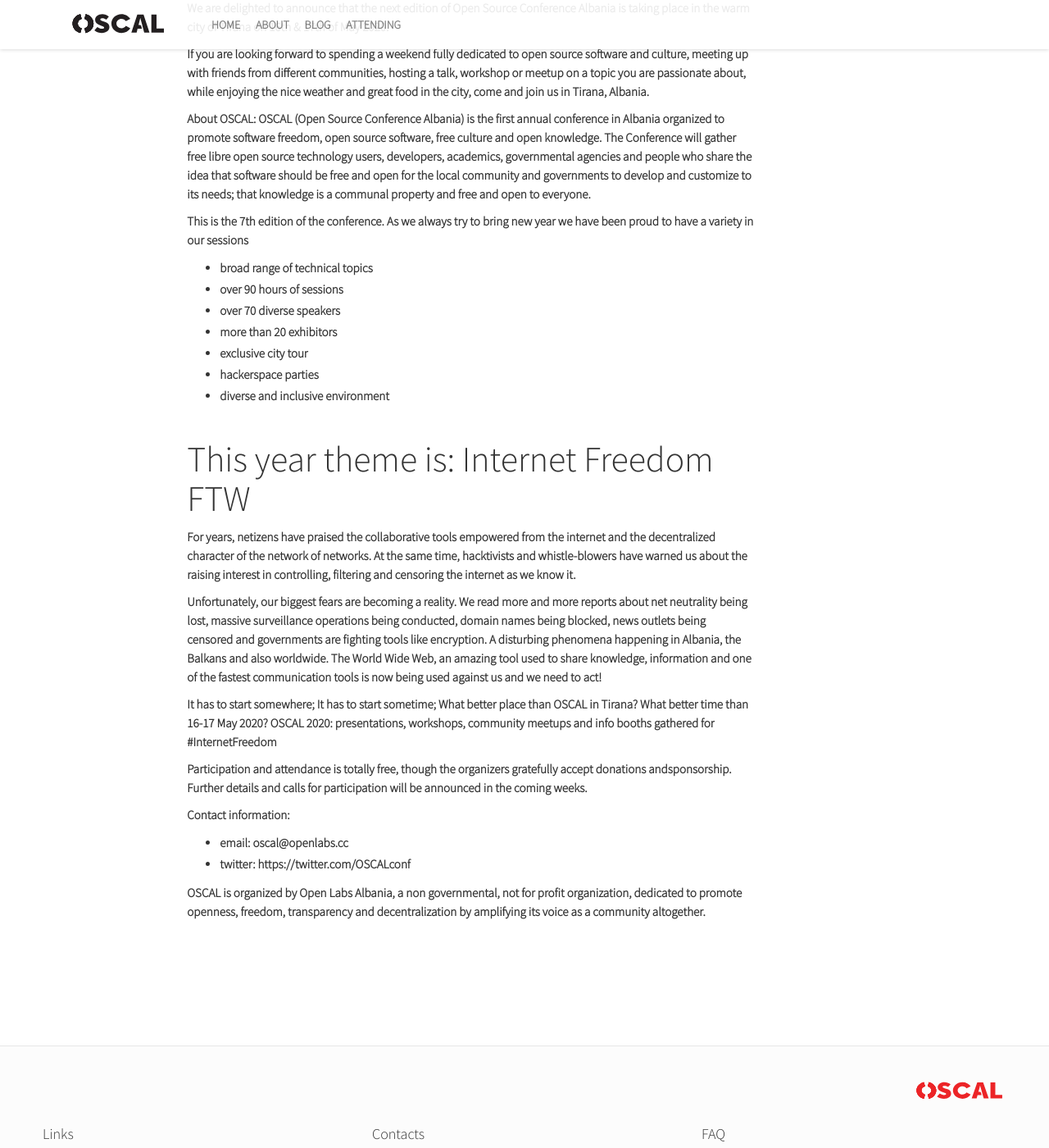
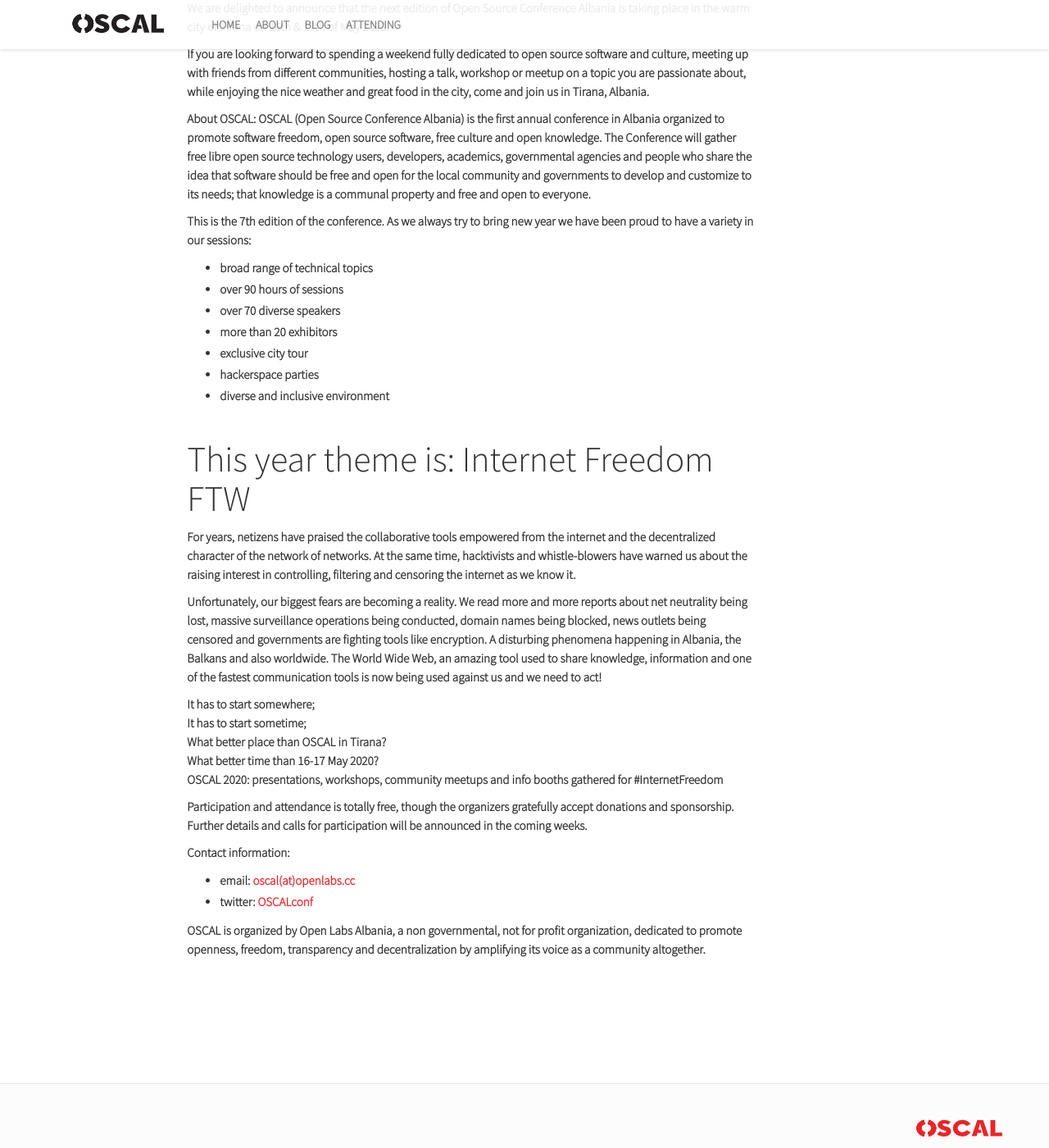
Before and after one commit to OpenLabsHackerspace/OSCAL2022-website, a Jekyll site: the page built from _posts/2020-01-11-announcing-oscal-2020.markdown, in a window 1280 px wide and 1400 px high, scrolled down 488 px. Shown: the whole window at 82% size. Built offline with Jekyll 4.4.1, drawn with Linux system fonts in a browser that asks for light colours; nearby versions of some CDN libraries; comment, search, counter and statistics services are not loaded.

Commit message:
updated blogpost content

```diff
--- a/_config.yml
+++ b/_config.yml
@@ -13,7 +13,7 @@
 title: "OSCAL 2020"
 email: "oscal@openlabs.cc"
 description: "OSCAL is the annual international Open Source Free Software Conference in Albania dedicated to empowering Software Freedom, Open Knowledge, Free Culture and Decentralization."
-baseurl: "/"
+baseurl: ""
 url: "https://oscal.openlabs.cc"
 permalink: "/blog/:title"
 #googleAnalyticsTrackingId: "UA-43643469-5"
--- a/_posts/2020-01-11-announcing-oscal-2020.markdown
+++ b/_posts/2020-01-11-announcing-oscal-2020.markdown
@@ -13,7 +13,7 @@
 About OSCAL:
 OSCAL (Open Source Conference Albania) is the first annual conference in Albania organized to promote software freedom, open source software, free culture and open knowledge. The Conference will gather free libre open source technology users, developers, academics, governmental agencies and people who share the idea that software should be free and open for the local community and governments to develop and customize to its needs; that knowledge is a communal property and free and open to everyone.
 
-This is the 7th edition of the conference. As we always try to bring new year we have been proud to have a variety in our sessions
+This is the 7th edition of the conference. As we always try to bring new year we have been proud to have a variety in our sessions:
 
 * broad range of technical topics
 * over 90 hours of sessions
@@ -34,12 +34,12 @@
 What better time than 16-17 May 2020?
 OSCAL 2020: presentations, workshops, community meetups and info booths gathered for #InternetFreedom
 
-Participation and attendance is totally free, though the organizers gratefully accept donations andsponsorship.
+Participation and attendance is totally free, though the organizers gratefully accept donations and sponsorship.
 Further details and calls for participation will be announced in the coming weeks.
 
 Contact information:
 
-* email: oscal@openlabs.cc
-* twitter: https://twitter.com/OSCALconf
+* email: [oscal(at)openlabs.cc](mailto:oscal@openlabs.cc)
+* twitter: [OSCALconf](https://twitter.com/OSCALconf)
 
 OSCAL is organized by Open Labs Albania, a non governmental, not for profit organization, dedicated to promote openness, freedom, transparency and decentralization by amplifying its voice as a community altogether.
```
